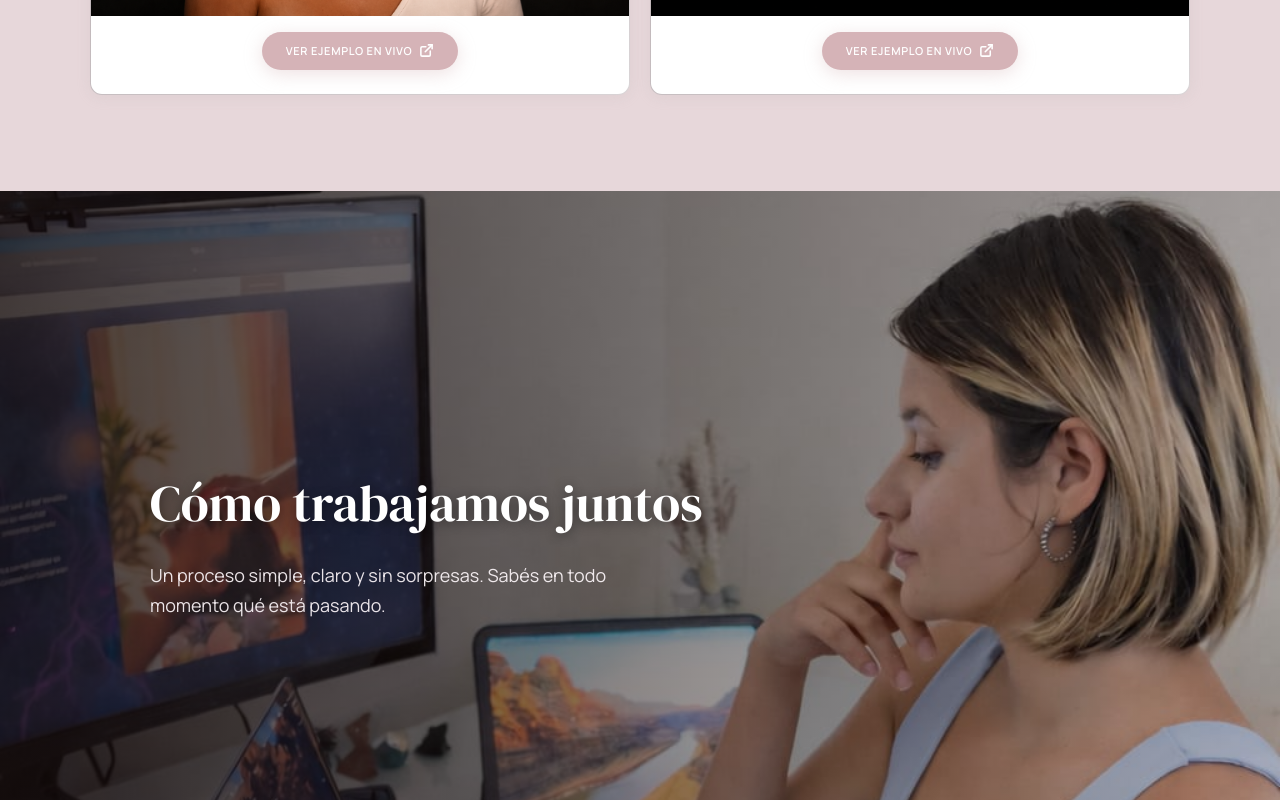
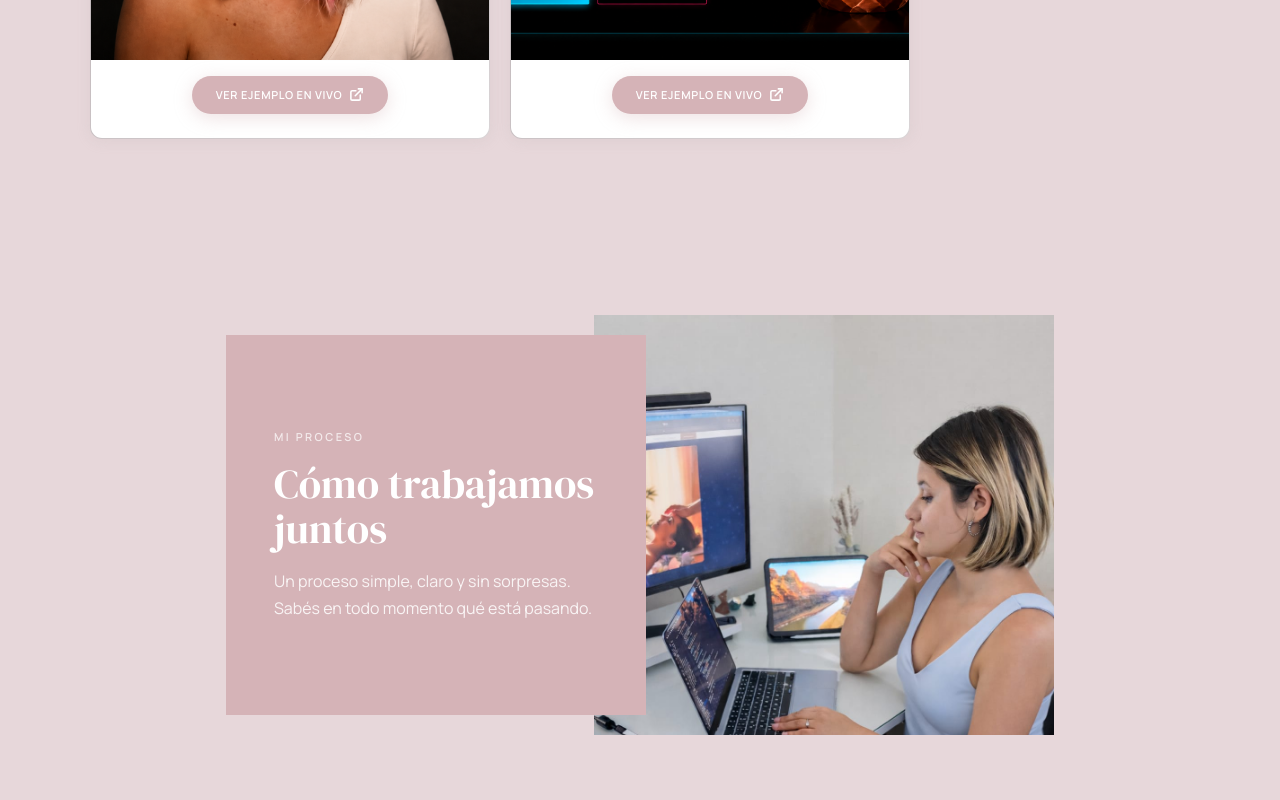
Before and after one commit to PACZKONATASHA/web-paczko, a React (Vite) app: page / in a window 1280 px wide. Shown: the part 2783-3583 px from the top of the page. Built offline with nearby package versions, Linux system fonts and the light colour scheme.

Commit message:
cambie seccion como trabajamos juntos

```diff
--- a/src/App.css
+++ b/src/App.css
@@ -904,37 +904,32 @@ img { display: block; max-width: 100%; }
 /* ====== MATERIAL NECESARIO — fondo imagen real ====== */
 .materialSection {
   position: relative;
-  display: grid;
   overflow: hidden;
-  padding: 0;
 }
 
 .materialBg {
-  grid-area: 1 / 1;
+  position: absolute;
+  inset: 0;
   width: 100%;
   height: 100%;
   object-fit: cover;
   object-position: center center;
   display: block;
-  min-height: 500px;
 }
 
 .materialOverlay {
-  grid-area: 1 / 1;
   position: absolute;
   inset: 0;
   background: rgba(213, 179, 183, 0.72);
 }
 
 .materialContent {
-  grid-area: 1 / 1;
   position: relative;
   z-index: 1;
   padding: 96px 40px;
 }
 
 @media (max-width: 600px) {
-  .materialBg { min-height: 0; }
   .materialContent { padding: 64px 20px; }
 }
 
@@ -1494,69 +1489,88 @@ img { display: block; max-width: 100%; }
   font-weight: 500;
 }
 
-/* ====== COMO TRABAJAMOS BANNER ====== */
+/* ====== COMO TRABAJAMOS BANNER — superposición de cuadrados ====== */
 .comoTrabajoBanner {
+  display: flex;
+  align-items: center;
+  justify-content: center;
+  padding: 80px 60px;
+  background: #E7D7DA;
+  overflow: hidden;
+  gap: 0;
+}
+
+/* Cuadrado rosa con el texto */
+.bannerPinkBox {
+  background: #D5B3B7;
+  padding: 56px 48px;
+  width: 420px;
+  min-height: 380px;
+  display: flex;
+  flex-direction: column;
+  justify-content: center;
   position: relative;
-  display: grid;
+  z-index: 2;
+  flex-shrink: 0;
+  margin-right: -52px;   /* superposición sobre la imagen */
+  opacity: 0;
+  transform: translateX(-28px);
+  transition: opacity 0.7s ease, transform 0.7s ease;
+}
+
+.bannerPinkBox.animate-in {
+  opacity: 1;
+  transform: translateX(0);
+}
+
+/* Cuadrado de imagen */
+.bannerImgBox {
+  width: 460px;
+  height: 420px;
   overflow: hidden;
-}
-
-.comoTrabajoBannerBg {
-  grid-area: 1 / 1;
-  width: 100%;
-  display: block;
-  object-fit: cover;
-  object-position: 65% 20%;
-  max-height: 700px;
-  min-height: 620px;
-}
-
-.comoTrabajoBannerOverlay,
-.comoTrabajoBannerContent {
-  grid-area: 1 / 1;
-}
-
-.comoTrabajoBannerOverlay {
-  position: absolute;
-  inset: 0;
-  background: linear-gradient(
-    to right,
-    rgba(20, 10, 8, 0.78) 0%,
-    rgba(20, 10, 8, 0.45) 55%,
-    rgba(20, 10, 8, 0.20) 100%
-  );
-}
-
-.comoTrabajoBannerContent {
+  flex-shrink: 0;
   position: relative;
   z-index: 1;
+  opacity: 0;
+  transform: translateX(28px);
+  transition: opacity 0.7s ease 0.18s, transform 0.7s ease 0.18s;
+}
+
+.bannerImgBox.animate-in {
+  opacity: 1;
+  transform: translateX(0);
+}
+
+.bannerImgBox img {
   width: 100%;
-  max-width: var(--max);
-  margin: 0 auto;
-  padding: 80px 60px;
-  align-self: center;
-  opacity: 0;
-  transform: translateY(24px);
-  transition: opacity 0.7s ease, transform 0.7s ease;
-}
-
-.comoTrabajoBannerContent.animate-in {
-  opacity: 1;
-  transform: translateY(0);
+  height: 100%;
+  object-fit: cover;
+  object-position: center top;
+  display: block;
+}
+
+/* Eyebrow label */
+.bannerEyebrow {
+  display: block;
+  font-size: 11px;
+  font-weight: 700;
+  letter-spacing: 0.22em;
+  text-transform: uppercase;
+  color: rgba(255, 255, 255, 0.72);
+  margin-bottom: 16px;
 }
 
 .comoTrabajoBannerTitle {
   font-family: 'DM Serif Display', Georgia, serif;
-  font-size: clamp(32px, 4vw, 58px);
-  color: #fff;
-  margin: 0 0 14px;
-  text-shadow: 0 2px 12px rgba(0,0,0,0.4);
+  font-size: clamp(28px, 3.2vw, 46px);
+  color: #ffffff;
+  margin: 0 0 16px;
+  line-height: 1.1;
 }
 
 .comoTrabajoBannerText {
-  font-size: 18px;
-  color: rgba(255, 248, 252, 0.90);
-  max-width: 520px;
+  font-size: 16px;
+  color: rgba(255, 255, 255, 0.85);
   margin: 0;
   line-height: 1.7;
 }
@@ -1566,9 +1580,26 @@ img { display: block; max-width: 100%; }
   padding: 80px 40px;
 }
 
+/* Mobile: apilados, imagen arriba, caja rosa superpuesta abajo */
 @media (max-width: 768px) {
-  .comoTrabajoBannerBg { max-height: 420px; min-height: 220px; }
-  .comoTrabajoBannerContent { padding: 48px 20px; }
+  .comoTrabajoBanner {
+    flex-direction: column;
+    padding: 0;
+    align-items: stretch;
+  }
+  .bannerImgBox {
+    width: 100%;
+    height: 280px;
+    order: -1;
+  }
+  .bannerPinkBox {
+    width: 100%;
+    margin-right: 0;
+    margin-top: -44px;
+    min-height: 0;
+    padding: 40px 24px 48px;
+    z-index: 2;
+  }
   .comoTrabajoBody { padding: 56px 20px; }
 }
 
@@ -1689,18 +1720,17 @@ img { display: block; max-width: 100%; }
   line-height: 1.5;
 }
 
-/* ====== FOOTER ====== */
+/* ====== FOOTER — igual al hero ====== */
 .siteFooter {
-  background: #2D1B22;
+  background: #D5B3B7;
   padding: 24px 60px;
-  border-top: 1px solid rgba(255, 255, 255, 0.15);
+  border-top: 1px solid rgba(255, 255, 255, 0.40);
   display: flex;
   flex-direction: column;
   align-items: center;
   gap: 12px;
   position: relative;
 }
-
 
 .footerNav {
   display: flex;
@@ -1716,12 +1746,12 @@ img { display: block; max-width: 100%; }
   font-weight: 500;
   letter-spacing: 0.08em;
   text-transform: uppercase;
-  color: rgba(255,255,255,0.55);
+  color: rgba(255, 255, 255, 0.80);
   text-decoration: none;
   transition: color var(--transition-fast);
 }
 
-.footerNav a:hover { color: var(--pink-light); }
+.footerNav a:hover { color: #ffffff; }
 
 .footerBrand {
   position: relative;
@@ -1736,7 +1766,7 @@ img { display: block; max-width: 100%; }
 
 .footerCopy {
   font-size: 12px;
-  color: rgba(255,255,255,0.4);
+  color: rgba(255, 255, 255, 0.65);
   margin: 0;
   letter-spacing: 0.04em;
   position: relative;
@@ -1835,6 +1865,7 @@ img { display: block; max-width: 100%; }
   grid-template-columns: repeat(2, 1fr);
   gap: 20px;
   margin-top: 16px;
+  max-width: 820px;
 }
 
 .tipoCard {
@@ -1850,7 +1881,7 @@ img { display: block; max-width: 100%; }
 }
 
 .tipoCardBody {
-  padding: 32px 28px 20px;
+  padding: 22px 20px 14px;
 }
 
 .tipoCard:hover {
--- a/src/App.jsx
+++ b/src/App.jsx
@@ -321,16 +321,18 @@ function TablaComparativa() {
 function ComoTrabajoBanner() {
   const [loaded, setLoaded] = useState(false)
   useEffect(() => {
-    const t = setTimeout(() => setLoaded(true), 100)
+    const t = setTimeout(() => setLoaded(true), 120)
     return () => clearTimeout(t)
   }, [])
   return (
     <div className="comoTrabajoBanner">
-      <img src="/img/foto.2.jpeg" alt="Natasha trabajando" className="comoTrabajoBannerBg" />
-      <div className="comoTrabajoBannerOverlay"></div>
-      <div className={`comoTrabajoBannerContent ${loaded ? 'animate-in' : ''}`}>
+      <div className={`bannerPinkBox ${loaded ? 'animate-in' : ''}`}>
+        <span className="bannerEyebrow">Mi proceso</span>
         <h2 className="comoTrabajoBannerTitle">Cómo trabajamos juntos</h2>
         <p className="comoTrabajoBannerText">Un proceso simple, claro y sin sorpresas. Sabés en todo momento qué está pasando.</p>
+      </div>
+      <div className={`bannerImgBox ${loaded ? 'animate-in' : ''}`}>
+        <img src="/img/foto.2.jpeg" alt="Natasha trabajando" />
       </div>
     </div>
   )
```
